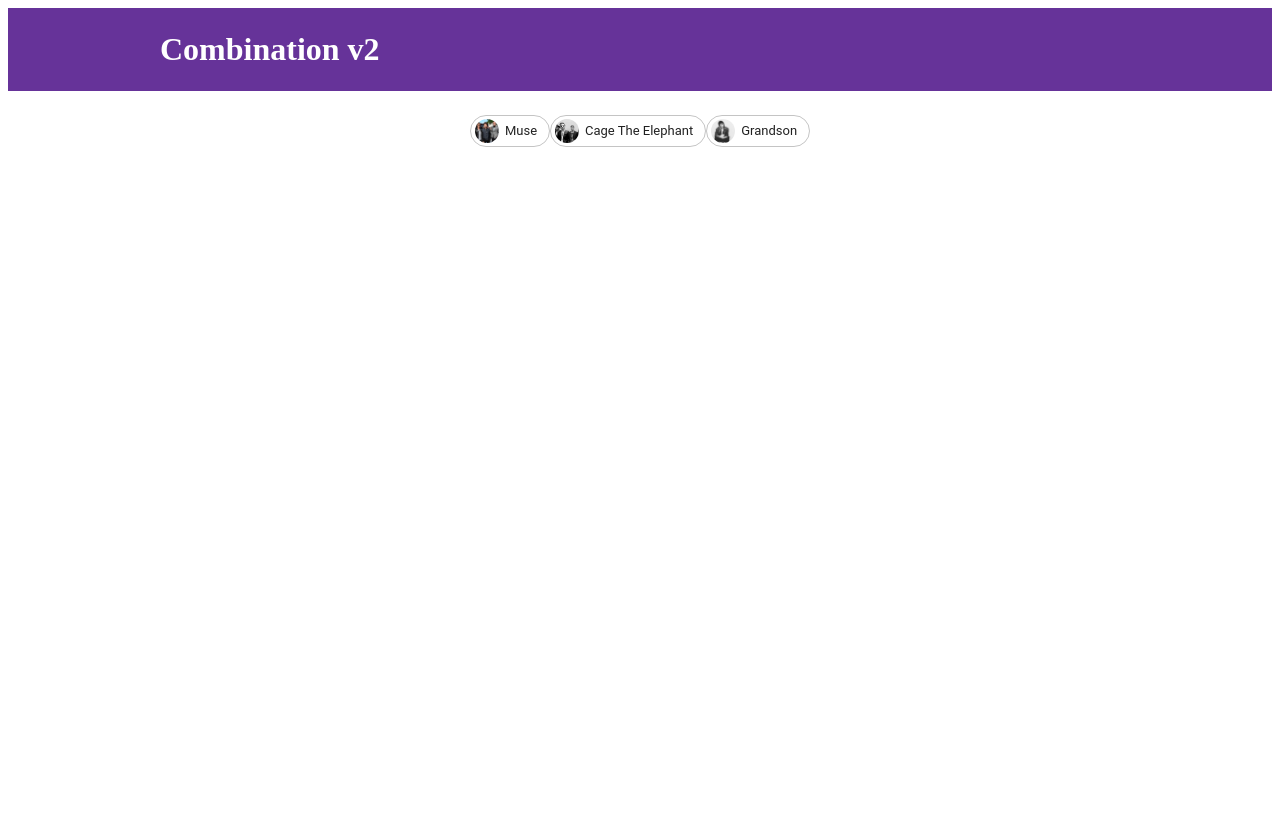
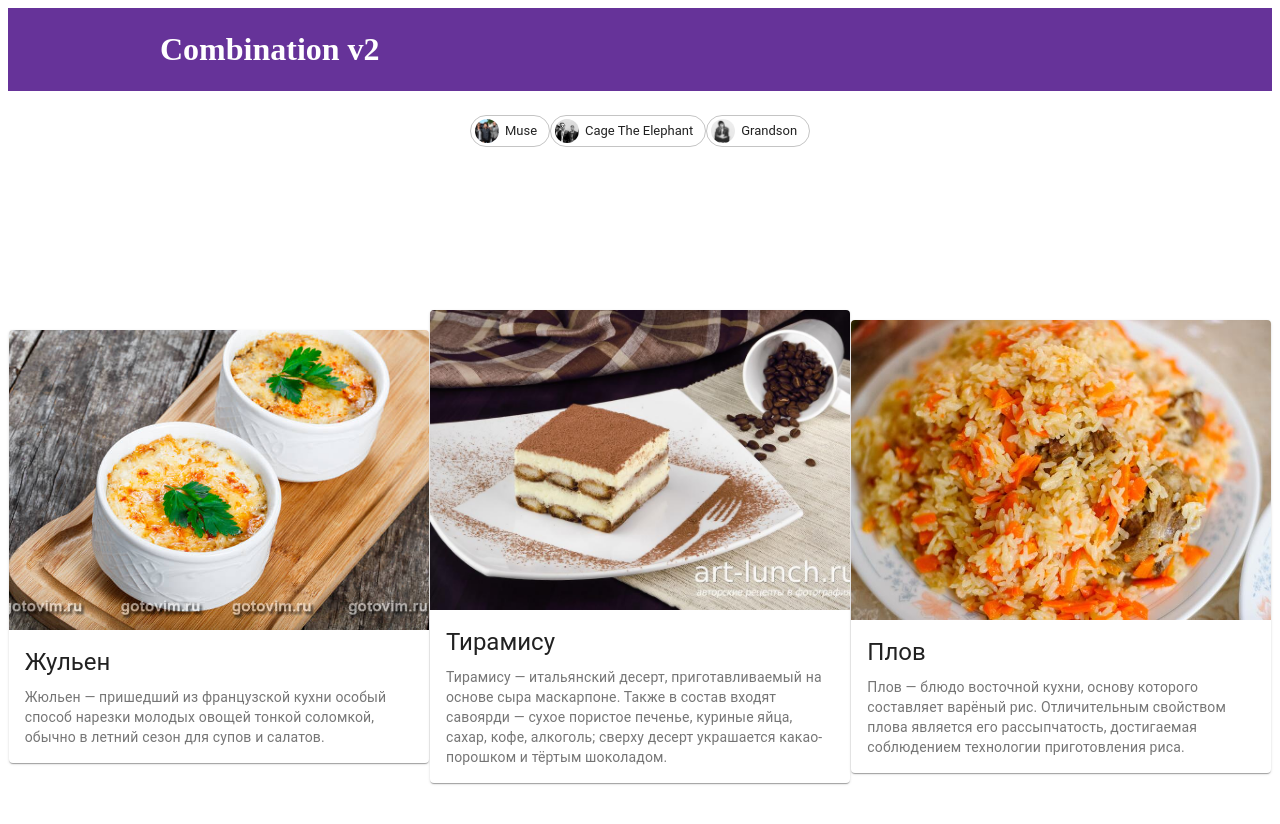
Before and after one commit to clay-jay/react-school-exercises, a Gatsby site: page /combination2 in a window 1280 px wide. Before the commit the page ends 800 px from the top, so only its background shows below. Built offline with nearby package versions, Linux system fonts and the light colour scheme; Gatsby itself is replaced by a stand-in of ours.

Commit message:
template6 - cards

```diff
--- /dev/null
+++ b/src/components/template6.js
@@ -0,0 +1,41 @@
+import React from 'react'
+import Card from '@material-ui/core/Card';
+import CardActionArea from '@material-ui/core/CardActionArea';
+import CardContent from '@material-ui/core/CardContent';
+import CardMedia from '@material-ui/core/CardMedia';
+import Typography from '@material-ui/core/Typography';
+import { makeStyles } from '@material-ui/core/styles';
+
+const useStyles = makeStyles({
+    root: {
+      maxWidth: 420,
+    },
+    media: {
+      height: 300,
+    },
+  });
+
+function TemplateSix(props) {
+    const classes = useStyles();
+    return(
+        <React.Fragment>
+            <Card className={classes.root}>
+                <CardActionArea>
+                    <CardMedia className={classes.media} image={props.cardImage} title={props.cardImageTitle}/>
+                    <CardContent>
+                        <Typography gutterBottom variant='h5' component='h2'>
+                            {props.cardTitle}
+                        </Typography>
+                        <Typography variant="body2" color="textSecondary" component="p">
+                            {props.cardDescription}
+                        </Typography>
+                    </CardContent>
+
+                </CardActionArea>
+            </Card>
+
+        </React.Fragment>
+    )
+}
+
+export default TemplateSix
--- a/src/pages/combination2.js
+++ b/src/pages/combination2.js
@@ -1,13 +1,39 @@
 import React from "react"
 import Header from "../components/header"
 import TemplateFive from "../components/template5"
+import TemplateSix from "../components/template6"
+import Julen from "../images/julen.jpg"
+import Tiramisu from "../images/tiramisu.jpg"
+import Plov from '../images/plov.jpg'
 
 export default function Combination2() {
   return (
-    <div>
+    <React.Fragment>
       <Header siteTitle="Combination v2" />
-        <TemplateFive />
+      <TemplateFive />
+      <div style={{display: 'flex',  justifyContent:'space-around', alignItems:'center', height: '100vh'}}>
+        <TemplateSix
+            cardImage={Julen}
+            cardImageTitle="Жульен с зеленью на топе"
+            cardTitle="Жульен"
+            cardDescription="Жюльен — пришедший из французской кухни особый способ нарезки молодых овощей тонкой соломкой, обычно в летний сезон для супов и салатов."
+        />
 
-    </div>
+        <TemplateSix
+            cardImage={Tiramisu}
+            cardImageTitle="Тирамису классический"
+            cardTitle="Тирамису"
+            cardDescription="Тирамису — итальянский десерт, приготавливаемый на основе сыра маскарпоне. Также в состав входят савоярди — сухое пористое печенье, куриные яйца, сахар, кофе, алкоголь; сверху десерт украшается какао-порошком и тёртым шоколадом."
+        />
+
+        <TemplateSix
+            cardImage={Plov}
+            cardImageTitle="Классический плов"
+            cardTitle="Плов"
+            cardDescription="Плов — блюдо восточной кухни, основу которого составляет варёный рис. Отличительным свойством плова является его рассыпчатость, достигаемая соблюдением технологии приготовления риса."
+        />
+
+      </div>
+    </React.Fragment>
   )
 }
```
Also changed, not shown: src/images/julen.jpg (added), src/images/plov.jpg (added), src/images/tiramisu.jpg (added).
